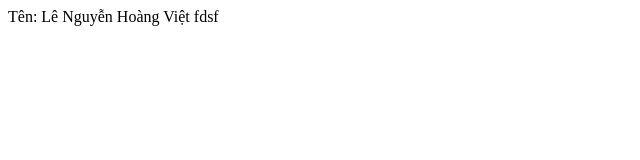
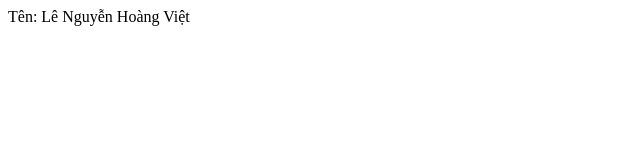
Before and after one commit to lducky203/lducky203.github.io, a plain HTML site: page abc/index.html in a window 1280 px wide. Shown: the full height of the page, 0-640 px from the left. Drawn offline with Linux system fonts and the light colour scheme.

Commit message:
Update index.html

```diff
--- a/abc/index.html
+++ b/abc/index.html
@@ -6,6 +6,6 @@
 <meta charset="utf-8">
     </head>
     <body>
-        Tên: Lê Nguyễn Hoàng Việt fdsf
+        Tên: Lê Nguyễn Hoàng Việt
     </body>
 </html>
```
